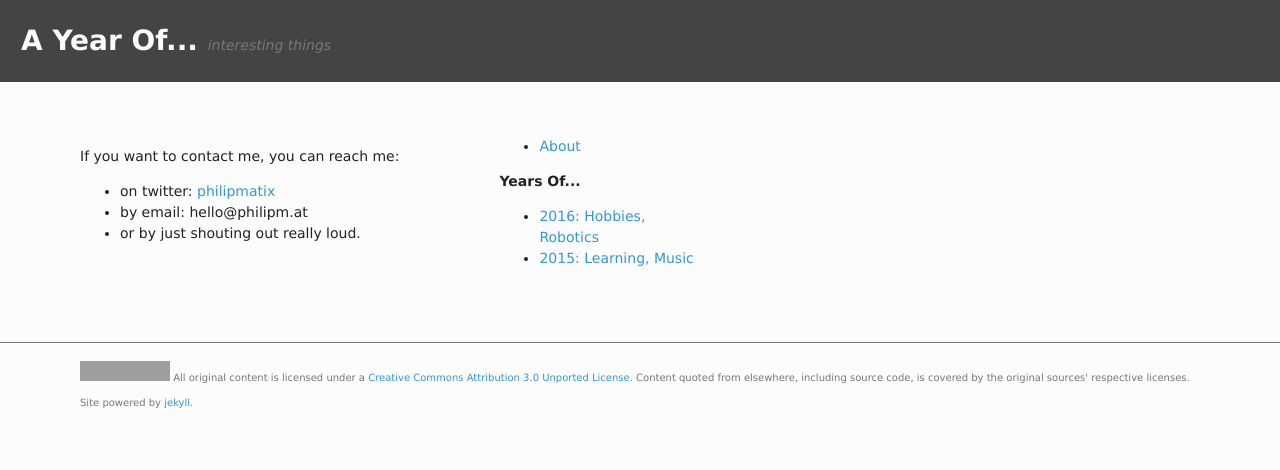
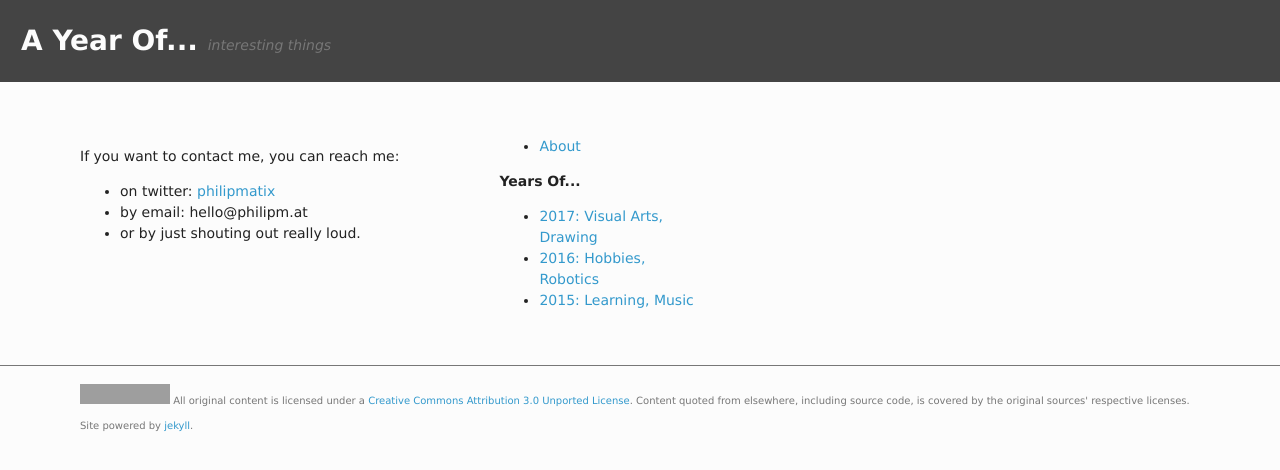
Before and after one commit to AYearOf/ayearof.github.io, a Jekyll site: the page built from contact.md, in a window 1280 px wide. Shown: the top 470 px of the page. Built offline with Jekyll 4.4.1, drawn with Linux system fonts in a browser that asks for light colours; grey boxes are pictures that could not be loaded.

Commit message:
added 2017 to the sidebar

```diff
--- a/_includes/sidebar.html
+++ b/_includes/sidebar.html
@@ -4,6 +4,7 @@
     </ul>
     <h2>Years Of...</h2>
     <ul>
+        <li><a href="/2017/">2017: Visual Arts, Drawing</a></li>
         <li><a href="/2016/">2016: Hobbies, Robotics</a></li>
         <li><a href="/2015/">2015: Learning, Music</a></li>
     </ul>
```
